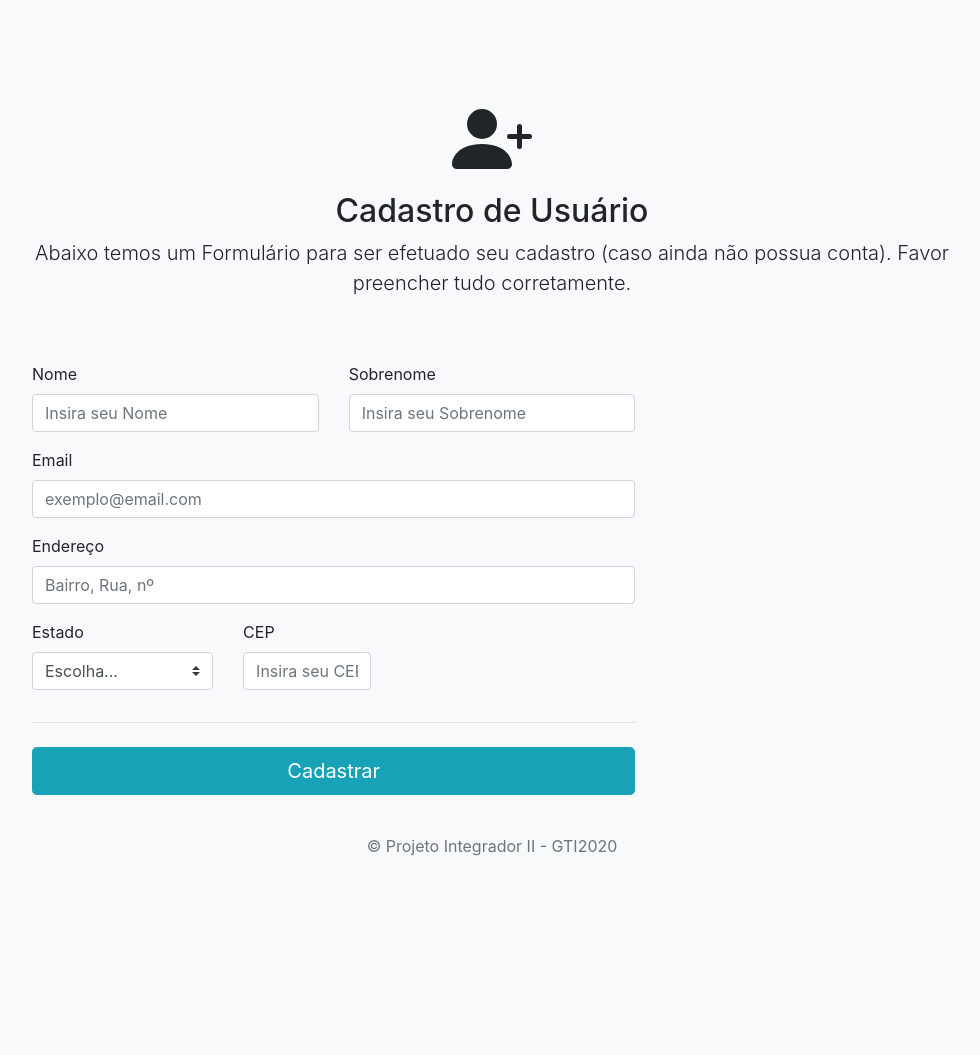
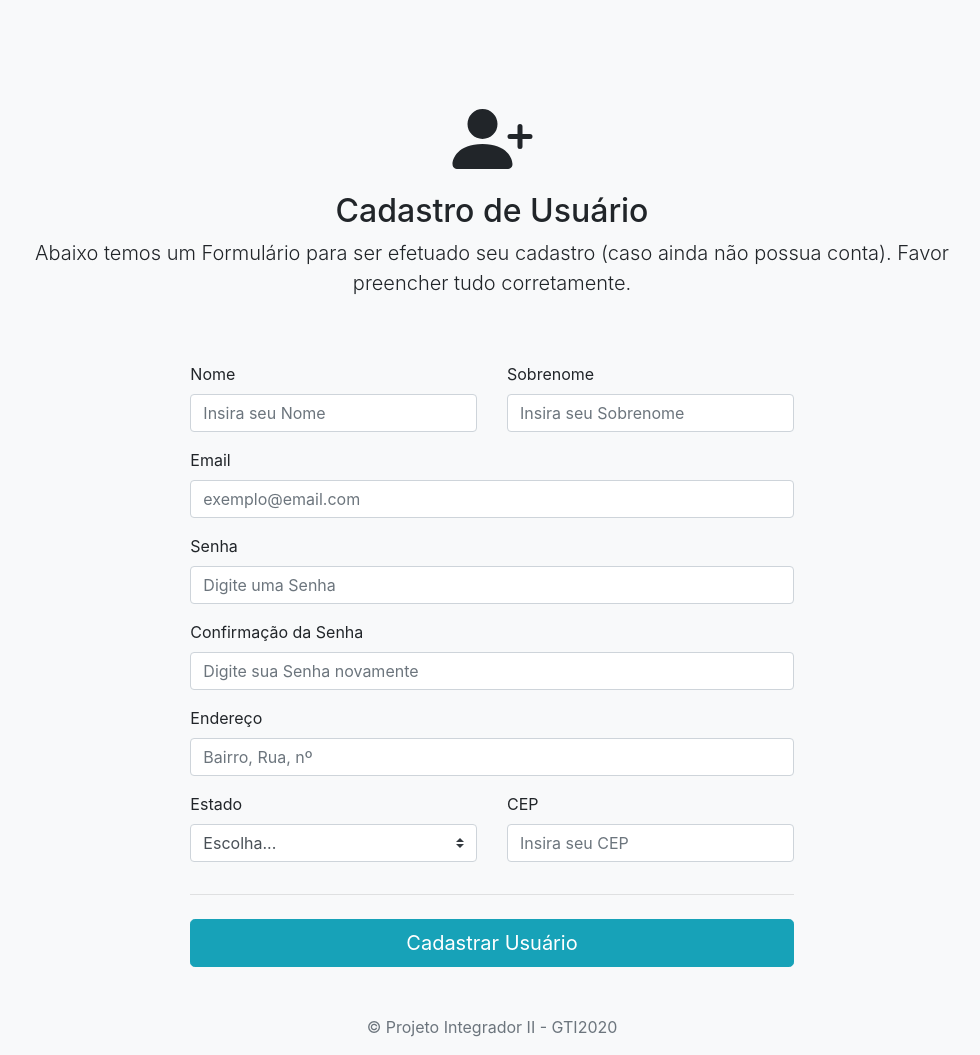
Before and after one commit to DanielHe4rt/Projeto-Carrinho, a PHP site: page /cadastro.php in a window 1280 px wide. Shown: the whole page, without its empty margins (148-1128 px from the left). Before the commit the page ends 856 px from the top, so only its background shows below. Run offline with PHP 8.4, Linux system fonts and the light colour scheme.

Commit message:
Alteração na tela de cadastro

```diff
--- a/cadastro.php
+++ b/cadastro.php
@@ -6,23 +6,24 @@
   <meta name="viewport" content="width=device-width, initial-scale=1, shrink-to-fit=no">
   <link rel="stylesheet" href="https://stackpath.bootstrapcdn.com/bootstrap/4.1.3/css/bootstrap.min.css" integrity="sha384-MCw98/SFnGE8fJT3GXwEOngsV7Zt27NXFoaoApmYm81iuXoPkFOJwJ8ERdknLPMO" crossorigin="anonymous">
   <link href="../Projeto Integrador II/estilo/css/register_style.css" rel="stylesheet">
+  <link rel="shortcut icon" href="img/icon-login.webp">
   <title>Cadastro</title>
 </head>
 
 <body class="bg-light">
   <div class="container">
     <div class="py-5 text-center">
-      <a id="icon_register" ><img class="d-block mx-auto mb-4" title="Cadastro" alt="">
+      <a id="icon_register"><img class="d-block mx-auto mb-4" title="Cadastro" alt="">
         <svg width="1em" height="1em" viewBox="0 0 16 16" class="bi bi-person-plus-fill" fill="currentColor" xmlns="http://www.w3.org/2000/svg">
-  <path fill-rule="evenodd" d="M1 14s-1 0-1-1 1-4 6-4 6 3 6 4-1 1-1 1H1zm5-6a3 3 0 1 0 0-6 3 3 0 0 0 0 6zm7.5-3a.5.5 0 0 1 .5.5V7h1.5a.5.5 0 0 1 0 1H14v1.5a.5.5 0 0 1-1 0V8h-1.5a.5.5 0 0 1 0-1H13V5.5a.5.5 0 0 1 .5-.5z"/>
+          <path fill-rule="evenodd" d="M1 14s-1 0-1-1 1-4 6-4 6 3 6 4-1 1-1 1H1zm5-6a3 3 0 1 0 0-6 3 3 0 0 0 0 6zm7.5-3a.5.5 0 0 1 .5.5V7h1.5a.5.5 0 0 1 0 1H14v1.5a.5.5 0 0 1-1 0V8h-1.5a.5.5 0 0 1 0-1H13V5.5a.5.5 0 0 1 .5-.5z" />
         </svg>
       </a>
       <h2>Cadastro de Usuário</h2>
       <p class="lead">Abaixo temos um Formulário para ser efetuado seu cadastro (caso ainda não possua conta). Favor preencher tudo corretamente.</p>
     </div>
 
-      <div id="cadastro" class="col-md-8 order-md-1">
-        <form class="needs-validation" novalidate>
+    <div class="col-md-8 order-md-1">
+      <form id="register" class="needs-validation" novalidate>
         <div class="row">
           <div class="col-md-6 mb-3">
             <label for="primeiroNome">Nome</label>
@@ -35,7 +36,7 @@
             <label for="sobrenome">Sobrenome</label>
             <input type="text" class="form-control" id="sobrenome" placeholder="Insira seu Sobrenome" value="" required>
             <div class="invalid-feedback">
-                É obrigatório inserir um sobre nome válido.
+              É obrigatório inserir um sobrenome válido.
             </div>
           </div>
         </div>
@@ -44,7 +45,23 @@
           <label for="email">Email </label>
           <input type="email" class="form-control" id="email" placeholder="exemplo@email.com">
           <div class="invalid-feedback">
-              Por favor, insira um endereço de e-mail válido, para atualizações de entrega.
+            Por favor, insira um endereço de e-mail válido.
+          </div>
+        </div>
+
+        <div class="form-group">
+          <label for="InputPassword1">Senha</label>
+          <input type="password" class="form-control" id="exampleInputPassword1" placeholder="Digite uma Senha">
+          <div class="invalid-feedback">
+            Por favor, insira uma Senha.
+          </div>
+        </div>
+
+        <div class="form-group">
+          <label for="ConfirmPassword1">Confirmação da Senha</label>
+          <input type="password" class="form-control" id="ConfirmPassword1" placeholder="Digite sua Senha novamente">
+          <div class="invalid-feedback">
+            As senhas não conferem.
           </div>
         </div>
 
@@ -79,12 +96,12 @@
         </div>
 
         <hr class="mb-4">
-          <button class="btn btn-info btn-lg btn-block" type="submit">Cadastrar</button>
+        <button class="btn btn-info btn-block btn-lg" type="submit">Cadastrar Usuário</button>
       </form>
     </div>
   </div>
 
-    <footer class="my-5 pt-5 text-muted text-center text-small">
+  <footer class="my-1 pt-0 text-muted text-center text-small ">
     <p class="mt-5 mb-3 text-muted">&copy; Projeto Integrador II - GTI2020</p>
   </footer>
   </div>
--- a/estilo/css/register_style.css
+++ b/estilo/css/register_style.css
@@ -1,6 +1,6 @@
 .container {
   max-width: 980px;
-  max-height: 690px;
+
   }
 
 
@@ -8,6 +8,7 @@
     font-size: 5em;
 }
 
-#cadastro {
-  width: 100%;
+*{
+  min-width: 50%;
+  margin: 0 auto;
 }
```
Lines whose indentation alone changed are shown as unchanged.
